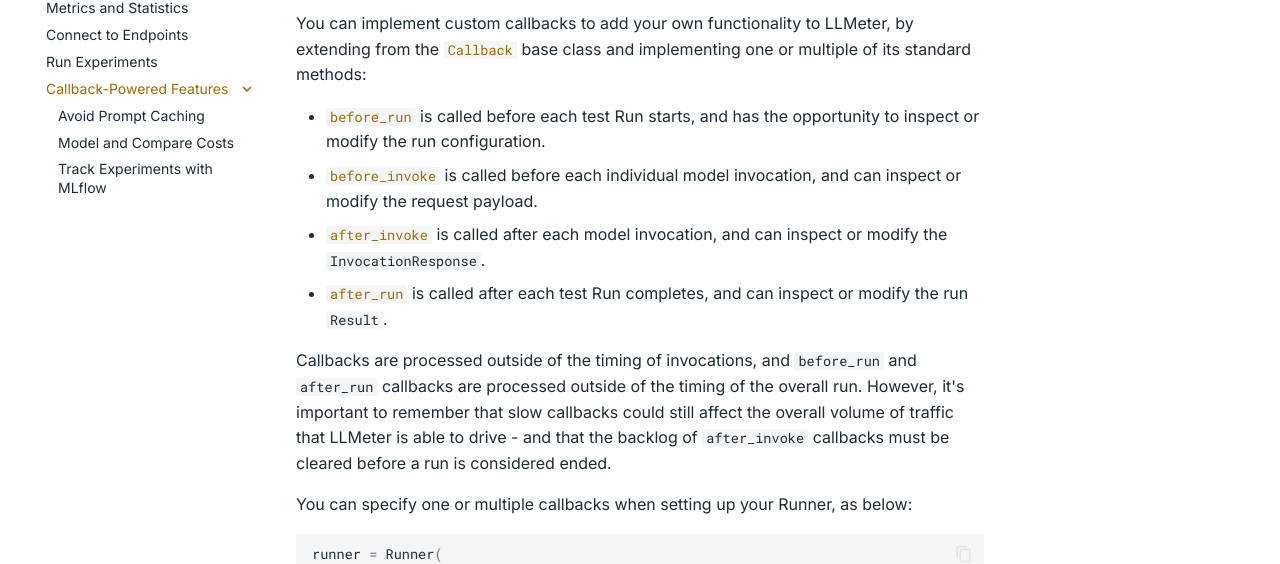
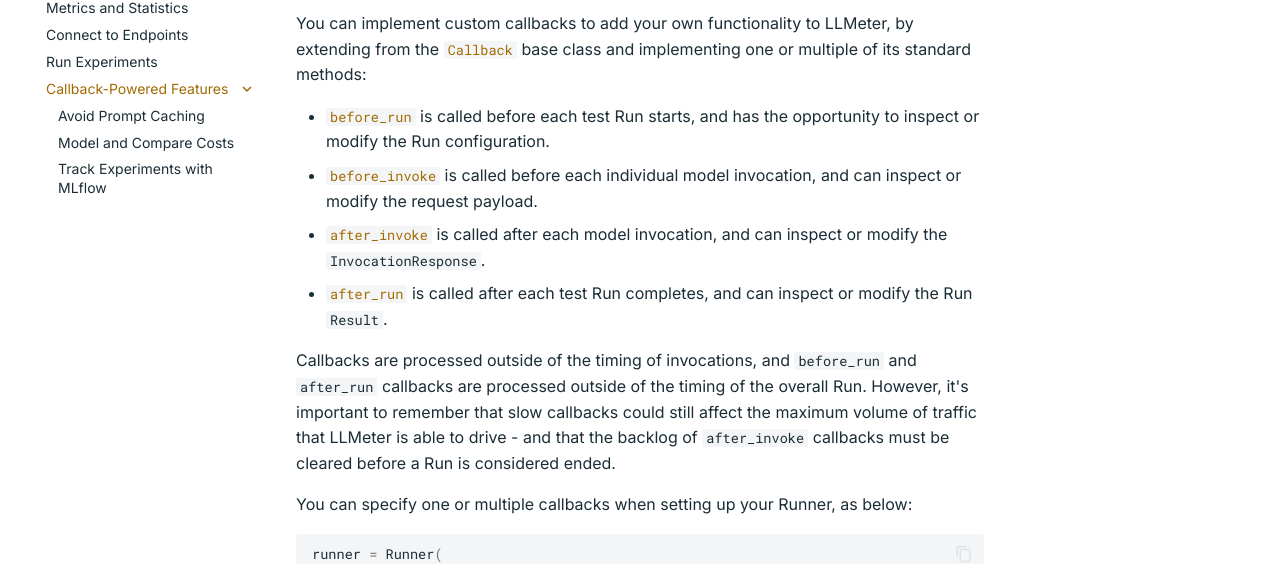
Before and after one commit to awslabs/llmeter, an MkDocs documentation site: the page built from docs/user_guide/callbacks/index.md, in a window 1280 px wide and 900 px high, scrolled down 432 px. Shown: the part 154-718 px from the top of the window. Built offline with MkDocs 1.6.1 and Material for MkDocs 9.7.7, drawn with Linux system fonts in a browser that asks for light colours; comment, search, counter and statistics services are not loaded.

Commit message:
doc(callbacks): Minor user guide tweaks
Consistently capitalize Run in custom callback doc. Fix bullet points
in cost callback doc. Add reminder to hook MlflowCallback *after* any
other callbacks that generate `after_run` stats.

```diff
--- a/docs/user_guide/callbacks/index.md
+++ b/docs/user_guide/callbacks/index.md
@@ -13,12 +13,12 @@
 
 You can implement custom callbacks to add your own functionality to LLMeter, by extending from the [`Callback`](../../reference/callbacks/base/#llmeter.callbacks.base.Callback) base class and implementing one or multiple of its standard methods:
 
-- [`before_run`](../../reference/callbacks/base/#llmeter.callbacks.base.Callback.before_run) is called before each test Run starts, and has the opportunity to inspect or modify the run configuration.
+- [`before_run`](../../reference/callbacks/base/#llmeter.callbacks.base.Callback.before_run) is called before each test Run starts, and has the opportunity to inspect or modify the Run configuration.
 - [`before_invoke`](../../reference/callbacks/base/#llmeter.callbacks.base.Callback.before_invoke) is called before each individual model invocation, and can inspect or modify the request payload.
 - [`after_invoke`](../../reference/callbacks/base/#llmeter.callbacks.base.Callback.after_invoke) is called after each model invocation, and can inspect or modify the `InvocationResponse`.
-- [`after_run`](../../reference/callbacks/base/#llmeter.callbacks.base.Callback.after_run) is called after each test Run completes, and can inspect or modify the run `Result`.
+- [`after_run`](../../reference/callbacks/base/#llmeter.callbacks.base.Callback.after_run) is called after each test Run completes, and can inspect or modify the Run `Result`.
 
-Callbacks are processed outside of the timing of invocations, and `before_run` and `after_run` callbacks are processed outside of the timing of the overall run. However, it's important to remember that slow callbacks could still affect the overall volume of traffic that LLMeter is able to drive - and that the backlog of `after_invoke` callbacks must be cleared before a run is considered ended.
+Callbacks are processed outside of the timing of invocations, and `before_run` and `after_run` callbacks are processed outside of the timing of the overall Run. However, it's important to remember that slow callbacks could still affect the maximum volume of traffic that LLMeter is able to drive - and that the backlog of `after_invoke` callbacks must be cleared before a Run is considered ended.
 
 You can specify one or multiple callbacks when setting up your Runner, as below:
 
```
Also changed, not shown: docs/user_guide/callbacks/cost.md (+1 -0 lines), docs/user_guide/callbacks/mlflow.md (+3 -0 lines).
